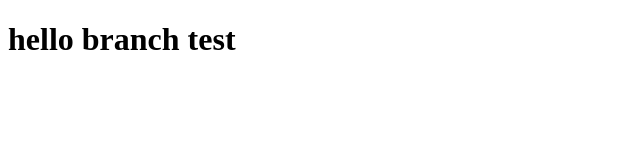
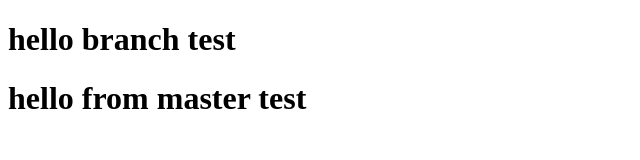
Before and after one commit to Asifcreative/demo-repo, a plain HTML site: page index.html in a window 1280 px wide. Shown: the whole page, without its empty margins (0-640 px from the left). Drawn offline with Linux system fonts and the light colour scheme.

Commit message:
mastersss

```diff
--- a/index.html
+++ b/index.html
@@ -8,6 +8,7 @@
 </head>
 <body>
     <h1>hello branch test </h1>
+    <h1>hello from master test </h1>
 
 </body>
 </html>
```
